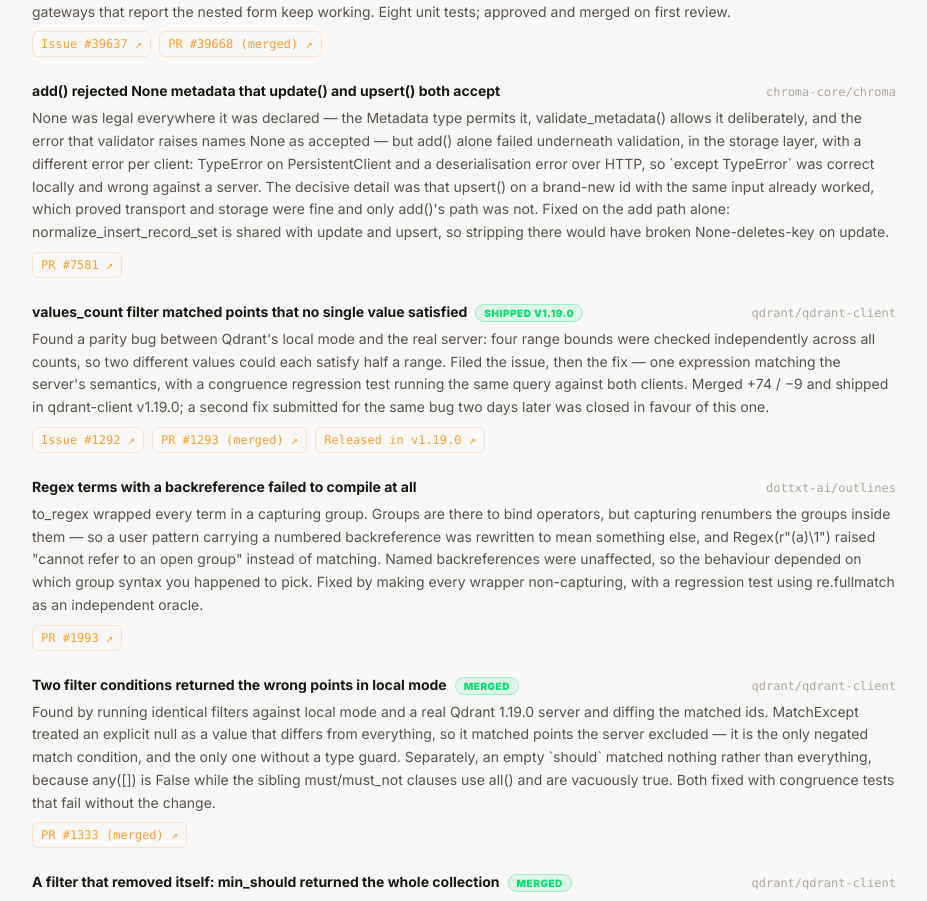
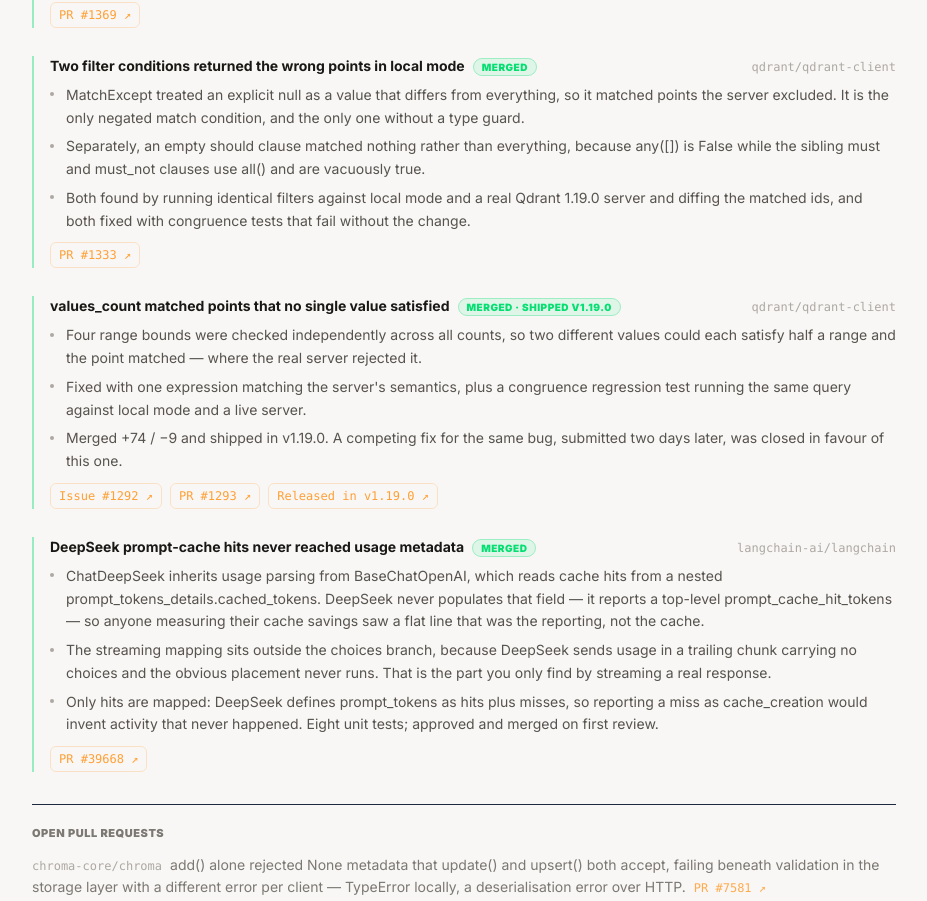
Before and after one commit to nazsats/nazsats-site, a Next.js app: page /resume in a window 1280 px wide. Shown: the part 1226-2127 px from the top of the page, without its empty margins (176-1103 px from the left). Built offline with nearby package versions, Linux system fonts and the light colour scheme.

Commit message:
Separate merged contributions from open ones on the resume page

```diff
--- a/app/resume/page.tsx
+++ b/app/resume/page.tsx
@@ -84,74 +84,90 @@
 ];
 
 /** Filed against libraries I use in production — every item public and linkable. */
-const openSource = [
-  {
-    repo: "langchain-ai/langchain",
-    title: "DeepSeek's prompt-cache savings were invisible in usage metadata",
-    merged: true,
-    detail:
-      "ChatDeepSeek inherits usage parsing from BaseChatOpenAI, which reads cache reads from the nested prompt_tokens_details.cached_tokens. DeepSeek never populates that field — it reports context-cache usage as a top-level prompt_cache_hit_tokens — so cache_read came back absent and anyone measuring their prompt-cache savings saw a flat line that was the reporting, not the cache. Mapped the top-level count in both the streaming and non-streaming paths. The streaming mapping sits outside the choices branch because DeepSeek sends usage in a trailing chunk carrying no choices, so the obvious placement never runs — the part you only find by streaming a real response. Only hits are mapped: DeepSeek defines prompt_tokens as hits plus misses, so a miss is an ordinary uncached input token rather than a cache write, and reporting it as cache_creation would invent activity that never happened. An existing cache_read is left untouched so OpenAI-compatible gateways that report the nested form keep working. Eight unit tests; approved and merged on first review.",
-    links: [
-      { label: "Issue #39637", url: "https://github.com/langchain-ai/langchain/issues/39637" },
-      { label: "PR #39668 (merged)", url: "https://github.com/langchain-ai/langchain/pull/39668" },
-    ],
-  },
-  {
-    repo: "chroma-core/chroma",
-    title: "add() rejected None metadata that update() and upsert() both accept",
-    detail:
-      "None was legal everywhere it was declared — the Metadata type permits it, validate_metadata() allows it deliberately, and the error that validator raises names None as accepted — but add() alone failed underneath validation, in the storage layer, with a different error per client: TypeError on PersistentClient and a deserialisation error over HTTP, so `except TypeError` was correct locally and wrong against a server. The decisive detail was that upsert() on a brand-new id with the same input already worked, which proved transport and storage were fine and only add()'s path was not. Fixed on the add path alone: normalize_insert_record_set is shared with update and upsert, so stripping there would have broken None-deletes-key on update.",
-    links: [
-      { label: "PR #7581", url: "https://github.com/chroma-core/chroma/pull/7581" },
-    ],
-  },
+type Contribution = {
+  repo: string;
+  title: string;
+  /** Release the fix went out in, where it has shipped. */
+  shipped?: string;
+  points: string[];
+  links: { label: string; url: string }[];
+};
+
+/** Merged upstream. A maintainer read the diagnosis and accepted it — the only
+ *  claim on this page that a stranger can verify in one click. */
+const merged: Contribution[] = [
   {
     repo: "qdrant/qdrant-client",
-    title: "values_count filter matched points that no single value satisfied",
-    merged: true,
-    shipped: "v1.19.0",
-    detail:
-      "Found a parity bug between Qdrant's local mode and the real server: four range bounds were checked independently across all counts, so two different values could each satisfy half a range. Filed the issue, then the fix — one expression matching the server's semantics, with a congruence regression test running the same query against both clients. Merged +74 / −9 and shipped in qdrant-client v1.19.0; a second fix submitted for the same bug two days later was closed in favour of this one.",
+    title: "A filter that removed itself — min_should returned the whole collection",
+    points: [
+      "min_should is evaluated in local mode as matches >= min_count, so any min_count at or below zero is trivially true for every point: the filter returned the entire collection instead of being refused. A real server answers 422.",
+      "Returning everything is the worst direction for a filter to fail in. Nothing looks broken — tests pass, the page populates, and a clause meant to scope results silently stops scoping them.",
+      "Fixed with a validate_filter() helper called once before the scan rather than inside the per-point comparison, recursing into nested clauses. The known limitation — scroll returns early on an empty collection, before any filter code runs — is stated in the PR.",
+    ],
     links: [
-      { label: "Issue #1292", url: "https://github.com/qdrant/qdrant-client/issues/1292" },
-      { label: "PR #1293 (merged)", url: "https://github.com/qdrant/qdrant-client/pull/1293" },
-      { label: "Released in v1.19.0", url: "https://github.com/qdrant/qdrant-client/releases/tag/v1.19.0" },
-    ],
-  },
-  {
-    repo: "dottxt-ai/outlines",
-    title: "Regex terms with a backreference failed to compile at all",
-    detail:
-      "to_regex wrapped every term in a capturing group. Groups are there to bind operators, but capturing renumbers the groups inside them — so a user pattern carrying a numbered backreference was rewritten to mean something else, and Regex(r\"(a)\\1\") raised \"cannot refer to an open group\" instead of matching. Named backreferences were unaffected, so the behaviour depended on which group syntax you happened to pick. Fixed by making every wrapper non-capturing, with a regression test using re.fullmatch as an independent oracle.",
-    links: [
-      { label: "PR #1993", url: "https://github.com/dottxt-ai/outlines/pull/1993" },
+      { label: "PR #1369", url: "https://github.com/qdrant/qdrant-client/pull/1369" },
     ],
   },
   {
     repo: "qdrant/qdrant-client",
     title: "Two filter conditions returned the wrong points in local mode",
-    merged: true,
-    detail:
-      "Found by running identical filters against local mode and a real Qdrant 1.19.0 server and diffing the matched ids. MatchExcept treated an explicit null as a value that differs from everything, so it matched points the server excluded — it is the only negated match condition, and the only one without a type guard. Separately, an empty `should` matched nothing rather than everything, because any([]) is False while the sibling must/must_not clauses use all() and are vacuously true. Both fixed with congruence tests that fail without the change.",
+    points: [
+      "MatchExcept treated an explicit null as a value that differs from everything, so it matched points the server excluded. It is the only negated match condition, and the only one without a type guard.",
+      "Separately, an empty should clause matched nothing rather than everything, because any([]) is False while the sibling must and must_not clauses use all() and are vacuously true.",
+      "Both found by running identical filters against local mode and a real Qdrant 1.19.0 server and diffing the matched ids, and both fixed with congruence tests that fail without the change.",
+    ],
     links: [
-      { label: "PR #1333 (merged)", url: "https://github.com/qdrant/qdrant-client/pull/1333" },
+      { label: "PR #1333", url: "https://github.com/qdrant/qdrant-client/pull/1333" },
     ],
   },
   {
     repo: "qdrant/qdrant-client",
-    title: "A filter that removed itself: min_should returned the whole collection",
-    merged: true,
-    detail:
-      "min_should is evaluated in local mode as matches >= min_count, so any min_count at or below zero is trivially true for every point and the filter returns the entire collection rather than being refused. The server answers 422. Verified across the range against Qdrant 1.19.0 in Docker: at one and above the two agree exactly, below one they diverge in opposite directions — the server refuses, local mode answers with everything. Returning everything is the worst direction for a filter to be wrong in, because nothing looks broken: tests pass, the page populates, and a clause meant to scope results silently stops scoping them. Fixed with a validate_filter() helper called once from calculate_payload_mask before the scan rather than inside the per-point comparison, recursing into nested clauses, with the error shaped like the existing limit validation. The known limitation — scroll returns early on an empty collection, before any filter code runs — is stated in the PR.",
+    title: "values_count matched points that no single value satisfied",
+    shipped: "v1.19.0",
+    points: [
+      "Four range bounds were checked independently across all counts, so two different values could each satisfy half a range and the point matched — where the real server rejected it.",
+      "Fixed with one expression matching the server's semantics, plus a congruence regression test running the same query against local mode and a live server.",
+      "Merged +74 / −9 and shipped in v1.19.0. A competing fix for the same bug, submitted two days later, was closed in favour of this one.",
+    ],
     links: [
-      { label: "PR #1369 (merged)", url: "https://github.com/qdrant/qdrant-client/pull/1369" },
+      { label: "Issue #1292", url: "https://github.com/qdrant/qdrant-client/issues/1292" },
+      { label: "PR #1293", url: "https://github.com/qdrant/qdrant-client/pull/1293" },
+      { label: "Released in v1.19.0", url: "https://github.com/qdrant/qdrant-client/releases/tag/v1.19.0" },
     ],
   },
   {
+    repo: "langchain-ai/langchain",
+    title: "DeepSeek prompt-cache hits never reached usage metadata",
+    points: [
+      "ChatDeepSeek inherits usage parsing from BaseChatOpenAI, which reads cache hits from a nested prompt_tokens_details.cached_tokens. DeepSeek never populates that field — it reports a top-level prompt_cache_hit_tokens — so anyone measuring their cache savings saw a flat line that was the reporting, not the cache.",
+      "The streaming mapping sits outside the choices branch, because DeepSeek sends usage in a trailing chunk carrying no choices and the obvious placement never runs. That is the part you only find by streaming a real response.",
+      "Only hits are mapped: DeepSeek defines prompt_tokens as hits plus misses, so reporting a miss as cache_creation would invent activity that never happened. Eight unit tests; approved and merged on first review.",
+    ],
+    links: [
+      { label: "PR #39668", url: "https://github.com/langchain-ai/langchain/pull/39668" },
+    ],
+  },
+];
+
+/** Open pull requests. Filed with a reproduction and a regression test, awaiting
+ *  review — a claim, not yet a verdict, and listed as such. */
+const openPRs: { repo: string; summary: string; links: { label: string; url: string }[] }[] = [
+  {
+    repo: "chroma-core/chroma",
+    summary:
+      "add() alone rejected None metadata that update() and upsert() both accept, failing beneath validation in the storage layer with a different error per client — TypeError locally, a deserialisation error over HTTP.",
+    links: [{ label: "PR #7581", url: "https://github.com/chroma-core/chroma/pull/7581" }],
+  },
+  {
+    repo: "dottxt-ai/outlines",
+    summary:
+      "to_regex wrapped every term in a capturing group, renumbering the groups inside it, so a user pattern carrying a numbered backreference failed to compile at all while a named one worked.",
+    links: [{ label: "PR #1993", url: "https://github.com/dottxt-ai/outlines/pull/1993" }],
+  },
+  {
     repo: "run-llama/llama_index",
-    title: "similarity_top_k=0 returned every embedding instead of none",
-    detail:
-      "Two retrieval functions tested the limit for truthiness, so an explicit 0 was indistinguishable from \"no limit\" and returned the entire index — the opposite of the request. A sibling function in the same file handled 0 correctly, so the three disagreed on one contract. Fixed both call sites with regression tests that fail on main and pin the default behaviour.",
+    summary:
+      "similarity_top_k=0 was tested for truthiness, making an explicit zero indistinguishable from \"no limit\" — so it returned the entire index, the exact opposite of the request.",
     links: [
       { label: "Issue #22508", url: "https://github.com/run-llama/llama_index/issues/22508" },
       { label: "PR #22519", url: "https://github.com/run-llama/llama_index/pull/22519" },
@@ -159,9 +175,8 @@
   },
   {
     repo: "run-llama/llama_index",
-    title: "run_async_tasks swallowed task exceptions when show_progress=True",
-    detail:
-      "A try/except intended as a compatibility check also wrapped task execution, so real failures were swallowed and replaced by an unrelated error that sent users debugging their event loop. Toggling a progress bar changed error semantics. Fixed with a parametrised regression test across both code paths.",
+    summary:
+      "A try/except intended as a compatibility check also wrapped task execution, so run_async_tasks swallowed real failures and toggling a progress bar changed error semantics.",
     links: [
       { label: "Issue #22493", url: "https://github.com/run-llama/llama_index/issues/22493" },
       { label: "PR #22520", url: "https://github.com/run-llama/llama_index/pull/22520" },
@@ -216,11 +231,14 @@
     tagline: "Distributed ML over 1.6M flights, built for decisions rather than scores",
     stack: "PySpark · LightGBM · MLflow · scikit-learn · FastAPI · Streamlit · LangGraph · Docker",
     url: "https://github.com/nazsats/flight-delay-intelligence",
+    live: "https://flight-delay-intelligence-fw2x7ihcvoptbp5nmgsvnj.streamlit.app/",
     points: [
       "Analysed 319,395 delayed US flights and found the headline result contradicts the assumption: weather causes 7% of delay minutes, while 39.8% come from an aircraft that was already late earlier in its rotation. Security, the thing passengers queue longest for, is 0.2%.",
       "Engineered features on Apache Spark in a container — window functions, broadcast joins, partitioned Parquet — with every rolling aggregate shifted one day back and a strictly chronological split, so a flight's inputs can never contain its own outcome.",
       "Trained and versioned a LightGBM classifier in MLflow, then optimised for decision quality rather than leaderboard position: isotonic calibration cut expected calibration error 2.5×, and the alert threshold is derived from the relative cost of a missed delay versus a false alarm rather than the 0.5 default, lifting recall on genuine delays to 77%.",
-      "Kept the 0.672 AUC deliberately honest — the model predicts before pushback, so it never sees departure delay. Shipped PSI drift detection, SARIMA demand forecasting, and a LangGraph agent that answers questions in English with every figure returned from code and an explicit refusal when the data cannot support one.",
+      "Made the headline finding traceable rather than only citable. The download had trimmed away the aircraft identifier, so a knock-on delay could be counted and never followed; retaining it turned rotation analysis into a sort — partition by tail number, order by scheduled departure, and the buffer between one leg landing and the next departing is what absorbs a delay.",
+      "Simulating that on the busiest real rotation: ninety minutes injected into a Hawaiian inter-island aircraft flying fourteen legs on 28–39 minute turnarounds propagates to twelve of them and produces 1,187 minutes of cascade, an amplification of 13.2×. The simulation refuses to propagate across a discontinuity where a cancelled leg is missing from the data, because that gap is not a turnaround.",
+      "Kept the 0.672 AUC deliberately honest — the model predicts before pushback, so it never sees departure delay. Shipped PSI drift detection, SARIMA demand forecasting, and a two-agent LangGraph system: a router choosing between an analyst over aggregate history and a cascade specialist over rotations, with every figure returned from code and an explicit refusal when the data cannot support one.",
     ],
   },
   {
@@ -413,22 +431,32 @@
           qdrant-client, one of them shipped in v1.19.0, and one into langchain-ai/langchain</strong>;
           the rest are open pull requests.
         </p>
-        <div className="space-y-6">
-          {openSource.map((c) => (
-            <div key={c.title}>
+        <div className="space-y-7">
+          {merged.map((c) => (
+            <div
+              key={c.title}
+              className="border-l-2 border-green-400/40 pl-4 print:border-l print:border-slate-300"
+            >
               <div className="flex items-baseline justify-between gap-4 flex-wrap">
                 <h3 className="text-slate-200 font-bold text-sm">
                   {c.title}
-                  {c.merged && (
-                    <span className="ml-2 align-middle text-[10px] font-black uppercase tracking-wider text-green-400 border border-green-400/30 bg-green-400/10 px-2 py-0.5 rounded-full">
-                      {c.shipped ? `Shipped ${c.shipped}` : "Merged"}
-                    </span>
-                  )}
+                  <span className="ml-2 align-middle text-[10px] font-black uppercase tracking-wider text-green-400 border border-green-400/30 bg-green-400/10 px-2 py-0.5 rounded-full">
+                    {c.shipped ? `Merged · shipped ${c.shipped}` : "Merged"}
+                  </span>
                 </h3>
                 <span className="text-xs text-slate-600 font-mono">{c.repo}</span>
               </div>
-              <p className="text-slate-400 text-sm leading-relaxed mt-1.5">{c.detail}</p>
-              <div className="flex flex-wrap gap-2 mt-2">
+              <ul className="mt-2 space-y-1.5">
+                {c.points.map((p) => (
+                  <li
+                    key={p}
+                    className="text-slate-400 text-sm leading-relaxed pl-4 relative before:content-[''] before:absolute before:left-0 before:top-[0.6em] before:h-1 before:w-1 before:rounded-full before:bg-slate-600"
+                  >
+                    {p}
+                  </li>
+                ))}
+              </ul>
+              <div className="flex flex-wrap gap-2 mt-2.5">
                 {c.links.map((l) => (
                   <a
                     key={l.url}
@@ -443,6 +471,34 @@
               </div>
             </div>
           ))}
+        </div>
+
+        {/* Open work sits below the rule and stays to one line each. A pull
+            request nobody has reviewed is a claim, and giving it the same
+            weight as a merged fix would flatten the difference. */}
+        <div className="mt-8 pt-5 border-t border-slate-800">
+          <h3 className="text-[11px] font-black uppercase tracking-wider text-slate-500 mb-3">
+            Open pull requests
+          </h3>
+          <ul className="space-y-2.5">
+            {openPRs.map((c) => (
+              <li key={c.summary} className="text-sm leading-relaxed">
+                <span className="text-xs text-slate-600 font-mono mr-2">{c.repo}</span>
+                <span className="text-slate-500">{c.summary}</span>
+                {c.links.map((l) => (
+                  <a
+                    key={l.url}
+                    href={l.url}
+                    target="_blank"
+                    rel="noopener noreferrer"
+                    className="ml-2 text-xs font-mono text-orange-400/70 hover:text-orange-400 whitespace-nowrap"
+                  >
+                    {l.label} ↗
+                  </a>
+                ))}
+              </li>
+            ))}
+          </ul>
         </div>
         <p className="text-slate-600 text-xs mt-5 no-print">
           Write-up of the qdrant-client fix:{" "}
```
